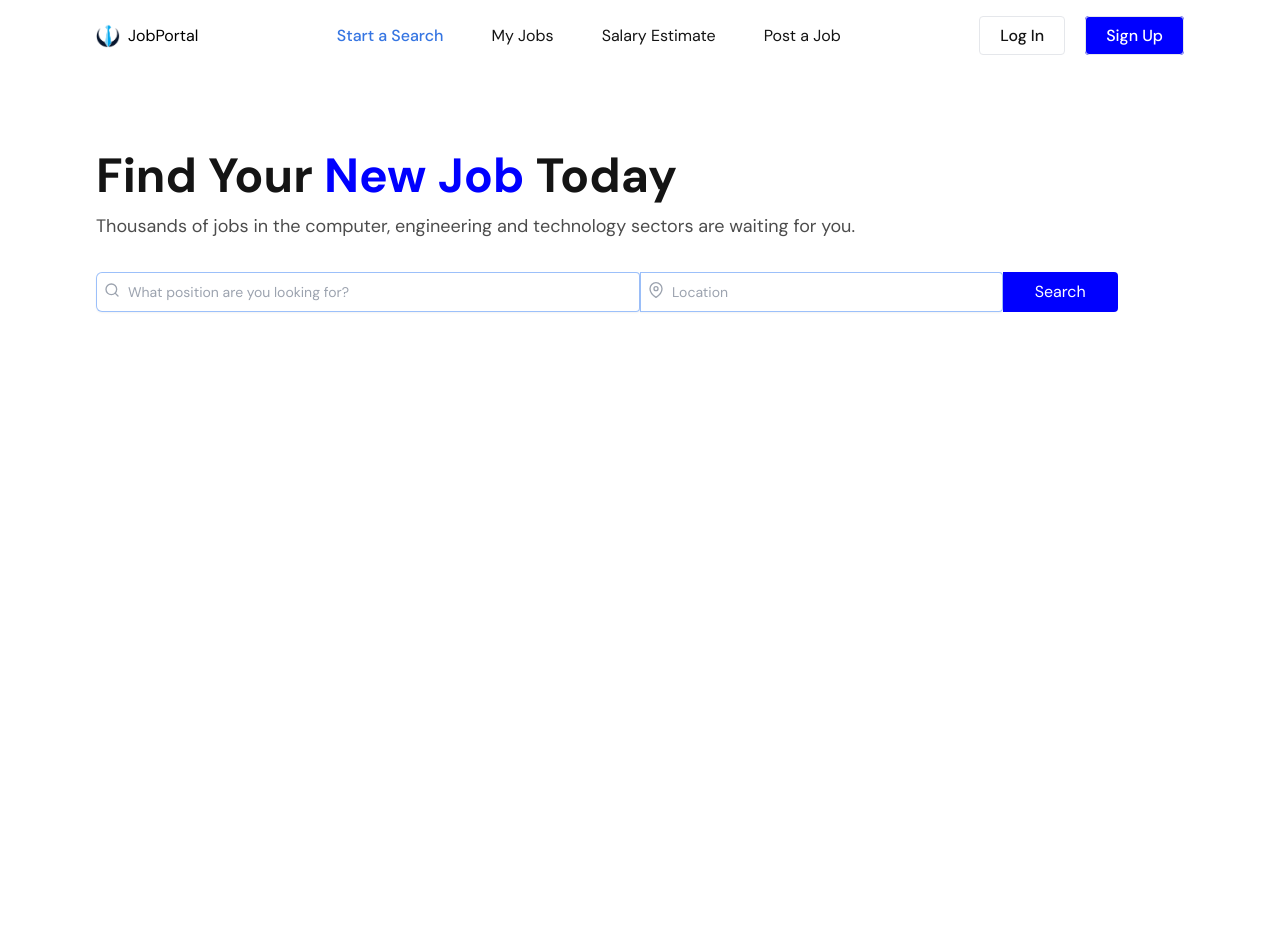
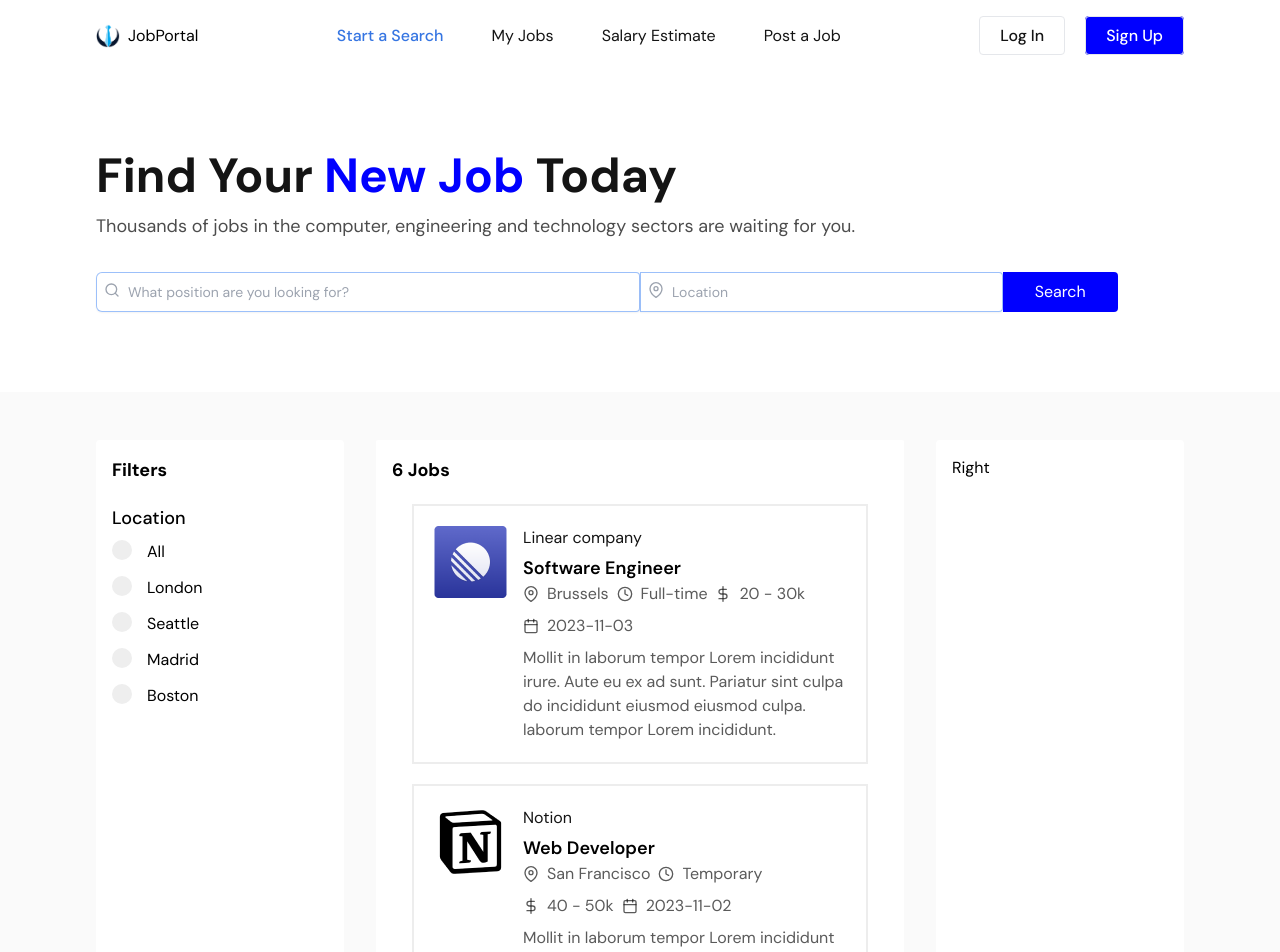
Before and after one commit to akhilavijayanmoonnumackal/Job-Portal, a React (Vite) app: page / in a window 1280 px wide. Shown: the top 952 px of the page. Before the commit the page ends 800 px from the top, so only its background shows below. Built offline with nearby package versions, Linux system fonts and the light colour scheme.

Commit message:
pagination

```diff
--- a/src/Pages/Home.jsx
+++ b/src/Pages/Home.jsx
@@ -1,16 +1,137 @@
-import { useState } from "react";
+import { useEffect, useState } from "react";
 import Banner from "../components/Banner";
+import { data } from "autoprefixer";
+import Card from "../components/Card";
+import Jobs from "./Jobs";
+import Sidebar from "../sidebar/Sidebar";
 
 
 const Home = () => {
+    const [selectedCategory, setSelectedCategory] = useState(null);
+    const [jobs, setJobs] = useState([]);
+    const [isLoading,  setIsLoading] = useState(true);
+    const [currentPage, setCurrentPage] = useState(1);
+    const itemsPerPage = 6;
+
+    useEffect(() => {
+        setIsLoading(true);
+        fetch("jobs.json").then(res => res.json()).then(data => {
+            // console.log(data);
+            setJobs(data);
+            setIsLoading(false);
+
+        })
+    },[])
+    // console.log(jobs);
+
     const [query, setQuery] = useState("");
     const handleInputChange = (event) => {
         setQuery(event.target.value);
     }
 
+    //filter jobs by title
+    const filteredItems = jobs.filter((job) => job.jobTitle.toLowerCase().indexOf(query.toLowerCase()) !== -1 );
+
+    //------------Radio filtering------
+    const handleChange = (event) => {
+        setSelectedCategory(event.target.value)
+    }
+
+    //----------Button based filtering------
+    const  handleClick = (event) => {
+        setSelectedCategory(event.target.value)
+    }
+
+    //calculate the index range
+    const calculatedPageRange = () => {
+        const startIndex = (currentPage-1) * itemsPerPage;
+        const endIndex = startIndex + itemsPerPage;
+        return { startIndex, endIndex };
+    }
+
+    //function for the next page
+    const nextPage = () => {
+        if(currentPage < Math.ceil(filteredItems.length / itemsPerPage)) {
+            setCurrentPage(currentPage+1);
+        }
+    }
+
+    //function for the previous page
+    const prevPage = () => {
+        if(currentPage > 1) {
+            setCurrentPage( currentPage - 1)
+        }
+    }
+
+    //main function
+    const filteredData = (jobs, selected, query) => {
+        let filteredJobs = jobs;
+
+        //filtering input items
+        if(query) {
+            filteredJobs = filteredItems;
+        }
+
+        //category filtering
+        if(selected) {
+            filteredJobs = filteredJobs.filter(({jobLocation, maxPrice, experienceLevel, salaryType, employmentType, postingDate}) => (
+                jobLocation.toLowerCase() === selected.toLowerCase() ||
+                parseInt(maxPrice) <= parseInt(selected) ||
+                salaryType.toLowerCase() ===selected.toLowerCase() ||
+                employmentType.toLowerCase() === selected.toLowerCase()
+            ));
+            console.log(filteredJobs);
+        }
+        //slice the data based on current page
+        const { startIndex, endIndex } = calculatedPageRange();
+        filteredJobs = filteredJobs.slice(startIndex, endIndex)
+        return filteredJobs.map((data, i) => <Card key={i} data={data} /> )
+    }
+
+    const result = filteredData(jobs, selectedCategory, query );
+
   return (
     <div>
         <Banner query={query} handleInputChange={handleInputChange} />
+
+        {/* main content */}
+        <div className="bg-[#FAFAFA] md:grid grid-cols-4 gap-8 lg:px-24 px-4 py-12">
+
+            {/* left side */}
+            <div className="bg-white p-4 rounded">
+                <Sidebar handleChange={handleChange} handleClick={handleClick} />
+            </div>
+
+            {/* job cards */}
+            <div className="col-span-2 bg-white p-4 rounded-sm">
+                {
+                    isLoading ? (<p className="font-medium">Loading...</p>) : result.length > 0 ? (<Jobs result={result} />) : <>
+                    <h3 className="text-lg font-bold mb-2">{result.length} Jobs</h3>
+                    <p>No data found</p>
+                    </>
+                }
+
+                {/* pagination */}
+
+                {
+                    result.length > 0 ? (
+                        <div className="flex justify-center mt-4 space-x-8">
+                            <button>Previous</button>
+                            <span>Page {currentPage} of {Math.ceil(filteredItems.length / itemsPerPage)}</span>
+                            <button>Next</button>
+
+                        </div>
+                    ) : ""
+                }
+            </div>
+
+
+
+
+            {/* right side */}
+            <div className="bg-white p-4 rounded">Right</div>
+        </div>
+
     </div>
   )
 }
--- /dev/null
+++ b/src/Pages/Jobs.jsx
@@ -0,0 +1,14 @@
+
+
+const Jobs = ({result}) => {
+  return (
+    <>
+        <div>
+            <h3 className="text-lg font-bold mb-2">{result.length} Jobs</h3>
+        </div>
+        <section>{result}</section>
+    </>
+  )
+}
+
+export default Jobs
--- a/src/components/Banner.jsx
+++ b/src/components/Banner.jsx
@@ -21,7 +21,6 @@
             <div className="flex md:rounded-s-none rounded shadow-sm ring-1 ring-inset focus-within:ring-2 focus-within:ring-inset focus-within:ring-indigo-600 md:w-1/3 w-full">
                 <input type="text" name="title" id="title" placeholder="Location"
                 className="block flex-1 border-0 bg-transparent py-1.5 pl-8 text-gray-900 placeholder:text-gray-400 focus:right-0 sm:text-sm sm:leading-6"
-                value={""}
                 />
                 <FiMapPin className="absolute mt-2.5 ml-2 text-gray-400" />
             </div>
--- /dev/null
+++ b/src/components/Card.jsx
@@ -0,0 +1,29 @@
+import { Link } from "react-router-dom";
+import { FiCalendar, FiClock, FiDollarSign, FiMapPin } from "react-icons/fi";
+
+const Card = ({data}) => {
+    const {companyName, companyLogo,jobTitle, minPrice, maxPrice, salaryType, jobLocation, employmentType, postingDate, description} = data;
+
+  return (
+    <section className="card">
+        <Link to={"/"} className="flex gap-4 flex-col sm:flex-row items-start">
+            <img src={companyLogo} alt="" />
+            <div>
+                <h4 className="text-primary mb-1">{companyName}</h4>
+                <h3 className="text-lg font-semibold">{jobTitle}</h3>
+                <div className="text-primary/70 text-base flex flex-wrap gap-2 mb-2">
+                    <span className="flex items-center gap-2"><FiMapPin />{jobLocation}</span>
+                    <span className="flex items-center gap-2"><FiClock />{employmentType}</span>
+                    <span className="flex items-center gap-2"><FiDollarSign />{minPrice} - {maxPrice}k</span>
+                    <span className="flex items-center gap-2"><FiCalendar />{postingDate}</span>
+
+                </div>
+                <p className="text-base text-primary/70">{description}</p>
+
+            </div>
+        </Link>
+    </section>
+  )
+}
+
+export default Card
--- /dev/null
+++ b/src/components/InputField.jsx
@@ -0,0 +1,17 @@
+
+
+const InputField = ({ handleChange, value, title, name}) => {
+  return (
+    <label className="sidebar-label-container">
+            <input
+                type="radio"
+                name={name}
+                value={value}
+                onChange={handleChange}
+            />
+            <span className="checkmark"></span>{title}
+        </label>
+  )
+}
+
+export default InputField
--- /dev/null
+++ b/src/sidebar/Location.jsx
@@ -0,0 +1,50 @@
+import InputField from "../components/InputField"
+
+
+const Location = ({ handleChange }) => {
+  return (
+    <div>
+      <h4 className="text-lg font-medium mb-2">Location</h4>
+
+      <div>
+        <label className="sidebar-label-container">
+            <input
+                type="radio"
+                name="test"
+                id="test"
+                value="" onChange={handleChange}
+            />
+            <span className="checkmark"></span>All
+        </label>
+
+        <InputField
+            handleChange={handleChange}
+            value="london"
+            title="London"
+            name="test"
+        />
+        <InputField
+            handleChange={handleChange}
+            value="seattle"
+            title="Seattle"
+            name="test"
+        />
+        <InputField
+            handleChange={handleChange}
+            value="madrid"
+            title="Madrid"
+            name="test"
+        />
+        <InputField
+            handleChange={handleChange}
+            value="boston"
+            title="Boston"
+            name="test"
+        />
+
+      </div>
+    </div>
+  )
+}
+
+export default Location
--- /dev/null
+++ b/src/sidebar/Sidebar.jsx
@@ -0,0 +1,14 @@
+import Location from "./Location"
+
+
+const Sidebar = ({ handleChange, handleClick}) => {
+  return (
+    <div className="space-y-5">
+      <h3 className="text-lg font-bold mb-2">Filters</h3>
+
+      <Location handleChange={handleChange} />
+    </div>
+  )
+}
+
+export default Sidebar
```
